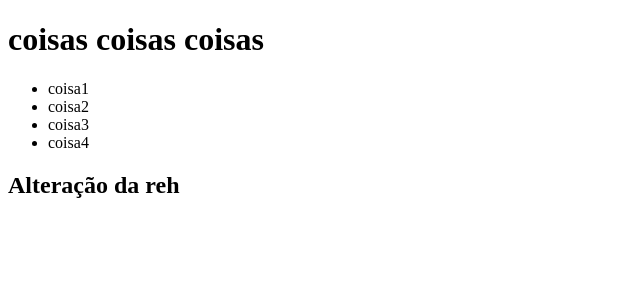
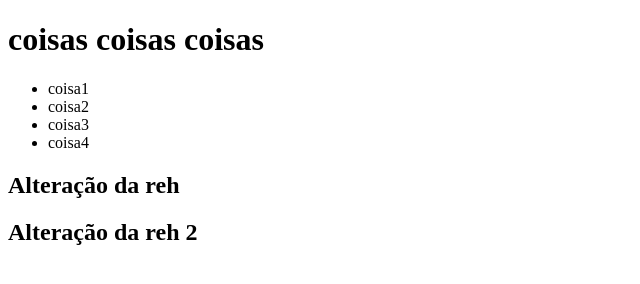
Before and after one commit to IsaahF/scm, a plain HTML site: page index.html in a window 1280 px wide. Shown: the whole page, without its empty margins (0-640 px from the left). Drawn offline with Linux system fonts and the light colour scheme.

Commit message:
Segundoo Commit (reh)

```diff
--- a/index.html
+++ b/index.html
@@ -17,6 +17,7 @@
     </ul>
 
     <h2>Alteração da reh</h2>
+    <h2>Alteração da reh 2</h2>
 
 </body>
 </html>
```
